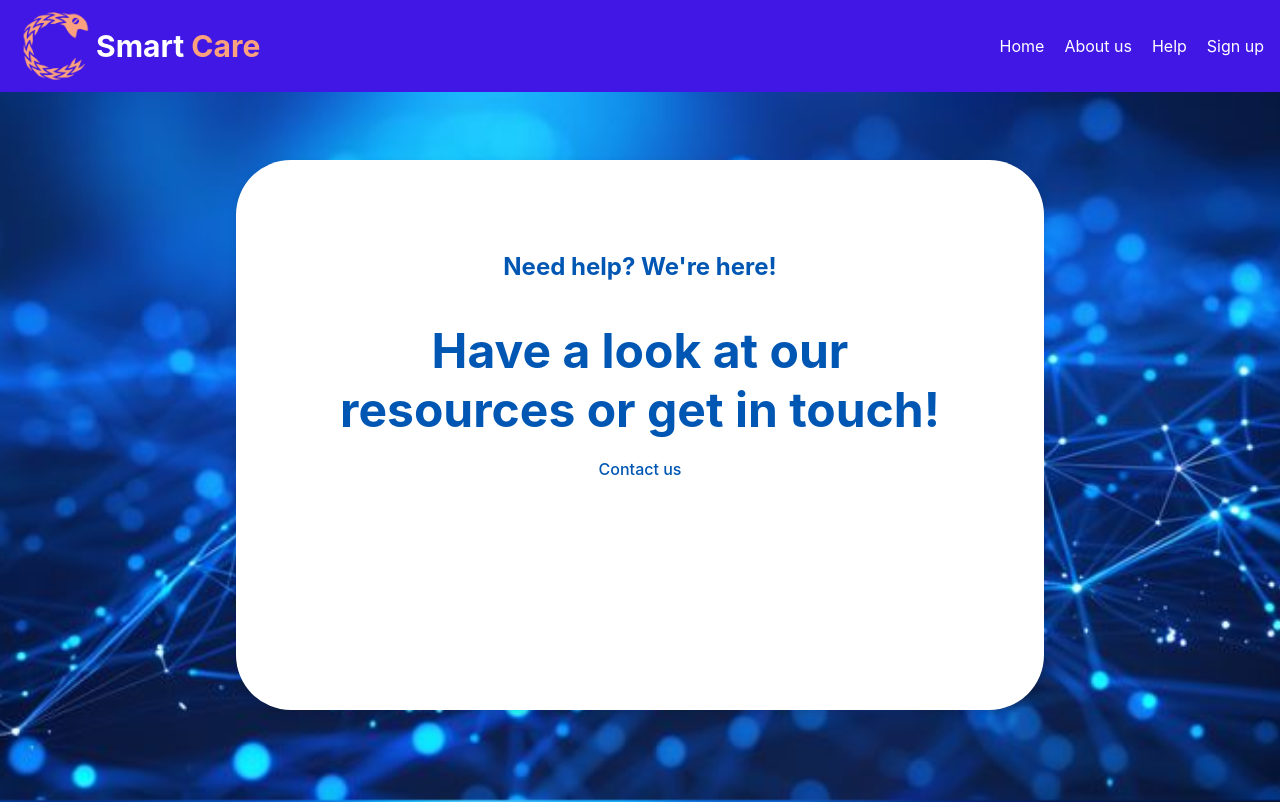
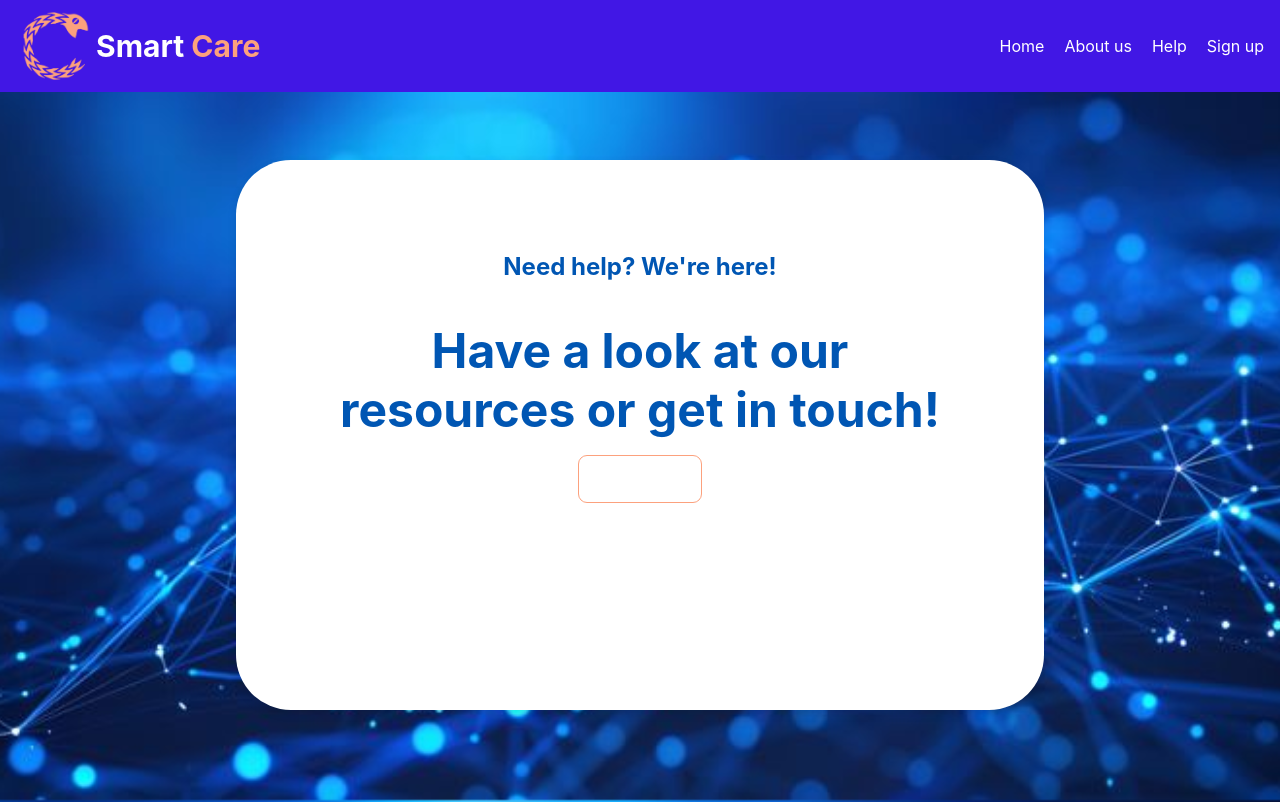
Before and after one commit to LolaSheehy-White/IterationInc-Marketing, a React (Create React App) app: page /Help in a window 1280 px wide. Shown: the top 802 px of the page. Built offline with nearby package versions, Linux system fonts and the light colour scheme.

Commit message:
still trying to fix help button

```diff
--- a/src/help.css
+++ b/src/help.css
@@ -60,18 +60,20 @@
 
 .button-H {
     all: unset;
-    margin-top: 30px;
-    padding: 12px 24px;
-    font-weight: 500;
-    font-size: 1rem;
-    color:#0056b3;
-    outline-color:#0056b3;
+    display: inline-block;
+    padding: 10px 20px;
     background-color: transparent;
+    outline: 1px solid #fca17d;;
+    outline-offset: 3px;
+    color: white;
     text-decoration: none;
     border-radius: 5px;
+    font-weight: lighter;
+    text-align: center;
+    transition: background-color 0.3s ease-in-out;
 }
 
-.button-link:hover {
+.button-H:hover {
     background-color: #9a34ae;
     color:white;
     transform: scale(1.05);
```
